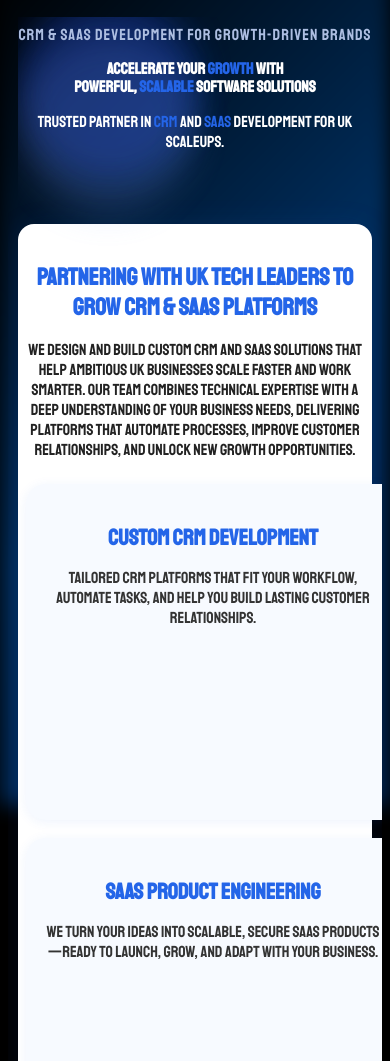
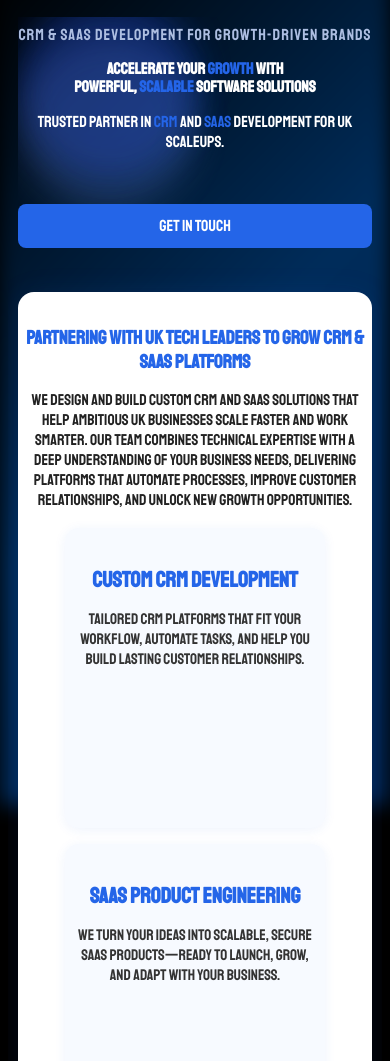
Before and after one commit to sezinercem/omnibase-site, a plain HTML site: page index.html in a window 390 px wide. Shown: the part 39-1100 px from the top of the page. Drawn offline with Linux system fonts and the light colour scheme.

Commit message:
Improve mobile responsiveness and update styles

```diff
--- a/index.html
+++ b/index.html
@@ -417,8 +417,9 @@
     }
 }
 @media (max-width: 600px) {
-    .logo,
-    .button-primary {
+    /* Only hide the nav bar's logo text and top Contact Us button on mobile */
+    nav .logo,
+    nav .button-primary {
         display: none !important;
     }
     .nav-center-logo {
@@ -433,6 +434,32 @@
     nav {
         justify-content: center !important;
         padding: 0.5em 0 !important;
+    }
+
+    /* What We Do section cards: smaller, centralised, less height */
+    .what-we-do-section > div {
+        flex-direction: column !important;
+        align-items: center !important;
+        gap: 16px !important;
+    }
+    .what-we-do-section > div > div {
+        margin: 0 auto !important;
+        min-width: 0 !important;
+        max-width: 260px !important;
+        width: 100% !important;
+        padding: 16px 10px !important;
+        box-sizing: border-box !important;
+        border-radius: 14px !important;
+        font-size: 0.98em !important;
+        height: auto !important;
+    }
+    .what-we-do-section h2 {
+        font-size: 1.2em !important;
+        margin-bottom: 14px !important;
+    }
+    .what-we-do-section p {
+        font-size: 0.98em !important;
+        margin-bottom: 18px !important;
     }
 }
     </style>
```
